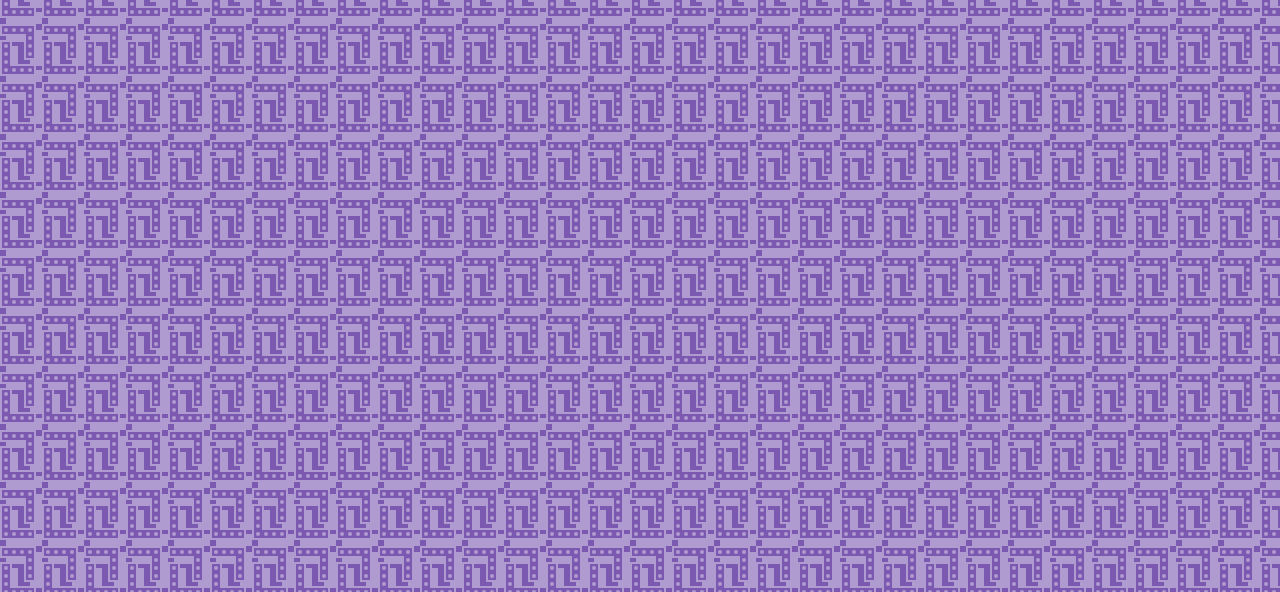
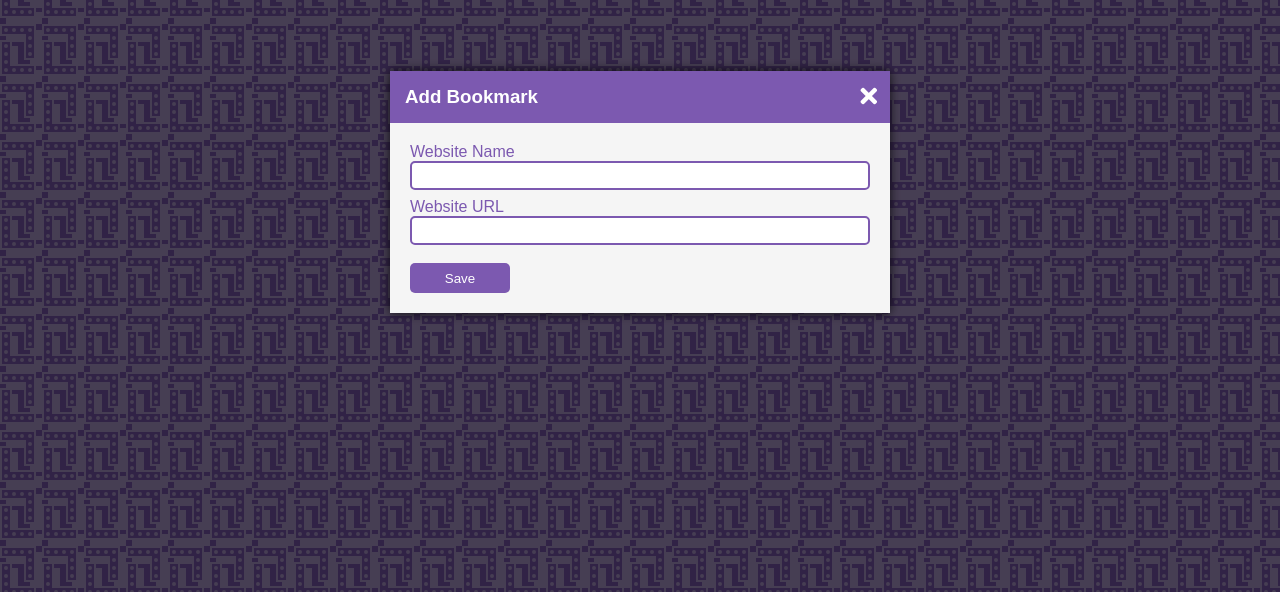
Before and after one commit to grayd500/Bookmark-App-Project, a plain HTML site: page index.html in a window 1280 px wide. Shown: the part 208-800 px from the top of the page. Drawn offline with Linux system fonts and the light colour scheme; a web font is replaced by a local one.

Commit message:
add modal, modal styling and save button

```diff
--- a/index.html
+++ b/index.html
@@ -35,6 +35,30 @@
             </div>
         </div>
     </div>
+    <!-- Modal -->
+    <div class="modal-container show-modal" id="modal">
+        <div class="modal">
+            <i class="fas fa-times close-icon" id="close-modal"></i>
+            <div class="modal-header">
+                <h3>Add Bookmark</h3>
+            </div>
+            <div class="modal-content">
+                <form id="bookmark-form">
+                    <!-- Website Name -->
+                    <div class="form-group">
+                        <label for="website-name" class="form-label">Website Name</label>
+                        <input type="text" class="form-input" id="website-name">
+                    </div>
+                    <!-- Website URL -->
+                    <div class="form-group">
+                        <label for="website-url" class="form-label">Website URL</label>
+                        <input type="text" class="form-input" id="website-name">
+                    </div>
+                    <button type="submit">Save</button>
+                </form>
+            </div>
+        </div>
+    </div>
     <!-- Script -->
     <script src="script.js"></script>
 </body>
--- a/style.css
+++ b/style.css
@@ -86,6 +86,103 @@ a:active {
   margin-right: 5px;
 }
 
+/* Modal */
+.modal-container{
+  background: rgba(0, 0, 0, 0.6);
+  display: none;
+  position: fixed;
+  top: 0;
+  left:0;
+  right:0;
+  bottom:0;
+}
+
+.show-modal {
+  display: flex;
+  justify-content: center;
+  align-items: center;
+}
+
+.modal {
+  background: white;
+  box-shadow: 0 0 10px rgba(0, 0, 0, 0.8);
+  max-width: 95%;
+  width: 500px;
+  animation: modalopen 1s;
+}
+
+@keyframes modalopen{
+  from {
+    opacity: 0;
+  }
+  to{
+    opacity: 1;
+  }
+}
+
+.close-icon {
+  float: right;
+  color: white;
+  font-size: 24px;
+  position: relative;
+  top: 13px;
+  right: 13px;
+  cursor: pointer;
+}
+
+.modal-header {
+  background: var(--primary-color);
+  color: white;
+  padding: 15px;
+}
+
+h3 {
+  margin: 0;
+}
+
+.modal-content {
+  padding: 20px;
+  background: whitesmoke;
+}
+
+/* Form */
+.form-group{
+  height: 55px;
+}
+
+.form-input {
+  width: 97%;
+  padding: 5px;
+  border: 2px solid var(--primary-color);
+  border-radius: var(--border-radius);
+  display: block;
+  outline: none;
+}
+
+.form-label {
+  color: var(--primary-color);
+  display: block;
+}
+
+button {
+  cursor: pointer;
+  color: white;
+  background: var(--primary-color);
+  height: 30px;
+  width: 100px;
+  border: none;
+  border-radius: var(--border-radius);
+  margin-top: 10px;
+}
+
+button:hover {
+  filter: brightness(110%);
+}
+
+button:focus {
+  outline: none;
+}
+
 /* Media Query: Large Smartphone (Vertical) */
 @media screen and (max-width: 600px) {
   .container {
```
